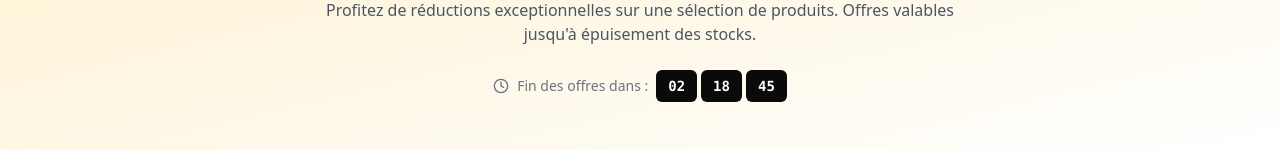
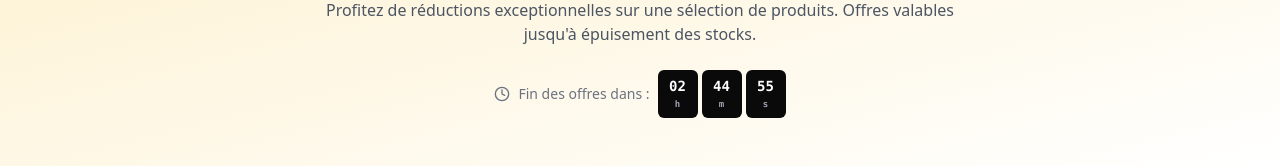
Before and after one commit to MIckaila001/shopmax-ecommerce, a Next.js app in the folder frontend/: page /promotions in a window 1280 px wide. Shown: the part 318-486 px from the top of the page. Built offline with nearby package versions, Linux system fonts and the light colour scheme; no server answers.

Commit message:
new moments

```diff
--- a/frontend/app/promotions/page.tsx
+++ b/frontend/app/promotions/page.tsx
@@ -6,8 +6,12 @@ import { Clock, Flame, TrendingUp } from "lucide-react";
 import { Badge } from "@/components/ui/badge";
 import { Card, CardContent } from "@/components/ui/card";
 import { Button } from "@/components/ui/button";
+import { Countdown } from "@/components/ui/countdown";
 import { products as mockProducts } from "@/lib/data";
 import { formatPrice, getDiscountPercent } from "@/lib/utils";
+
+// Date de fin pour la promo (dans 2h45min - expire bientot)
+const PROMO_END_DATE = new Date(Date.now() + 2 * 60 * 60 * 1000 + 45 * 60 * 1000).toISOString();
 
 export default function PromotionsPage() {
   // Tous les produits en promo
@@ -29,17 +33,11 @@ export default function PromotionsPage() {
             Offres valables jusqu&apos;à épuisement des stocks.
           </p>
 
-          {/* Countdown */}
-          <div className="flex items-center justify-center gap-2 mt-6">
+          {/* Countdown - TEMPS REEL */}
+          <div className="flex items-center justify-center gap-2 mt-6 flex-wrap">
             <Clock className="h-4 w-4 text-gray-500" />
             <span className="text-sm text-gray-500">Fin des offres dans :</span>
-            <div className="flex gap-1">
-              {["02", "18", "45"].map((val, i) => (
-                <div key={i} className="bg-dark text-white px-3 py-1.5 rounded-md font-mono font-bold text-sm">
-                  {val}
-                </div>
-              ))}
-            </div>
+            <Countdown endsAt={PROMO_END_DATE} />
           </div>
         </div>
       </section>
```
